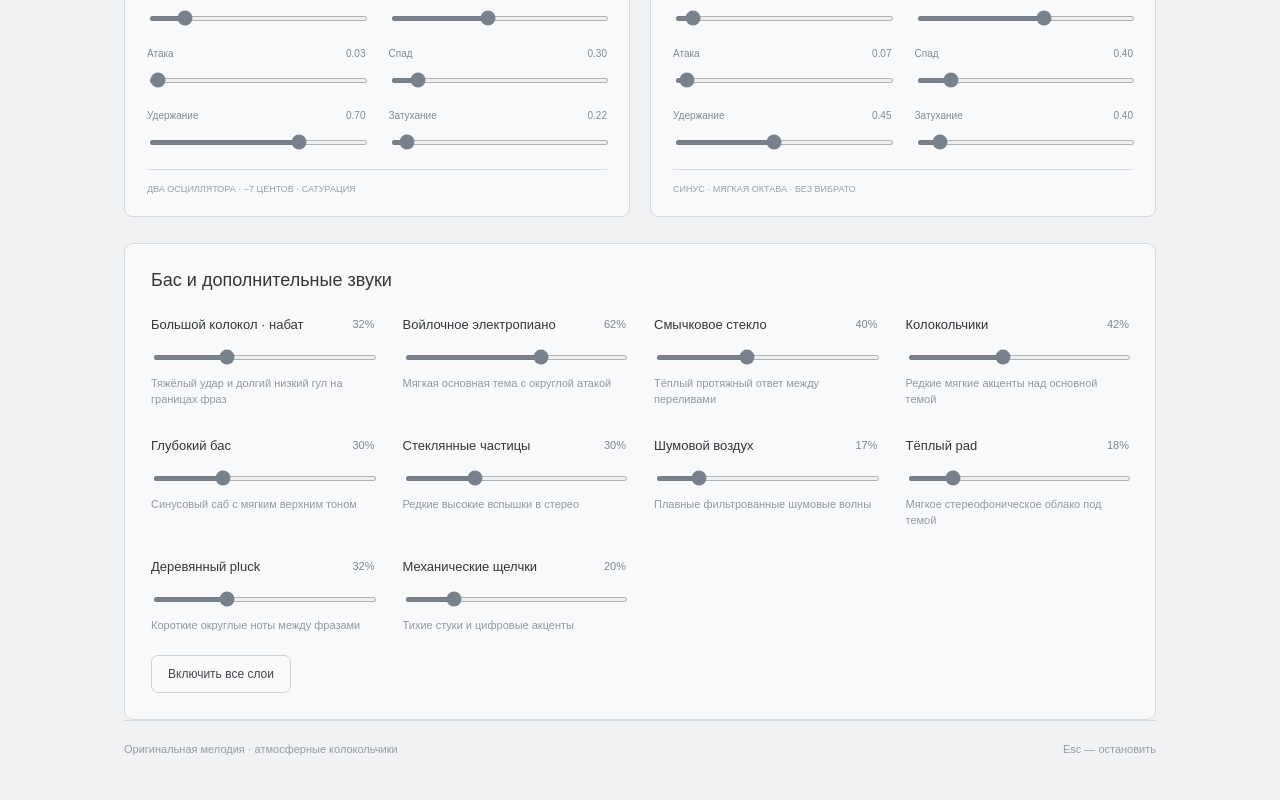
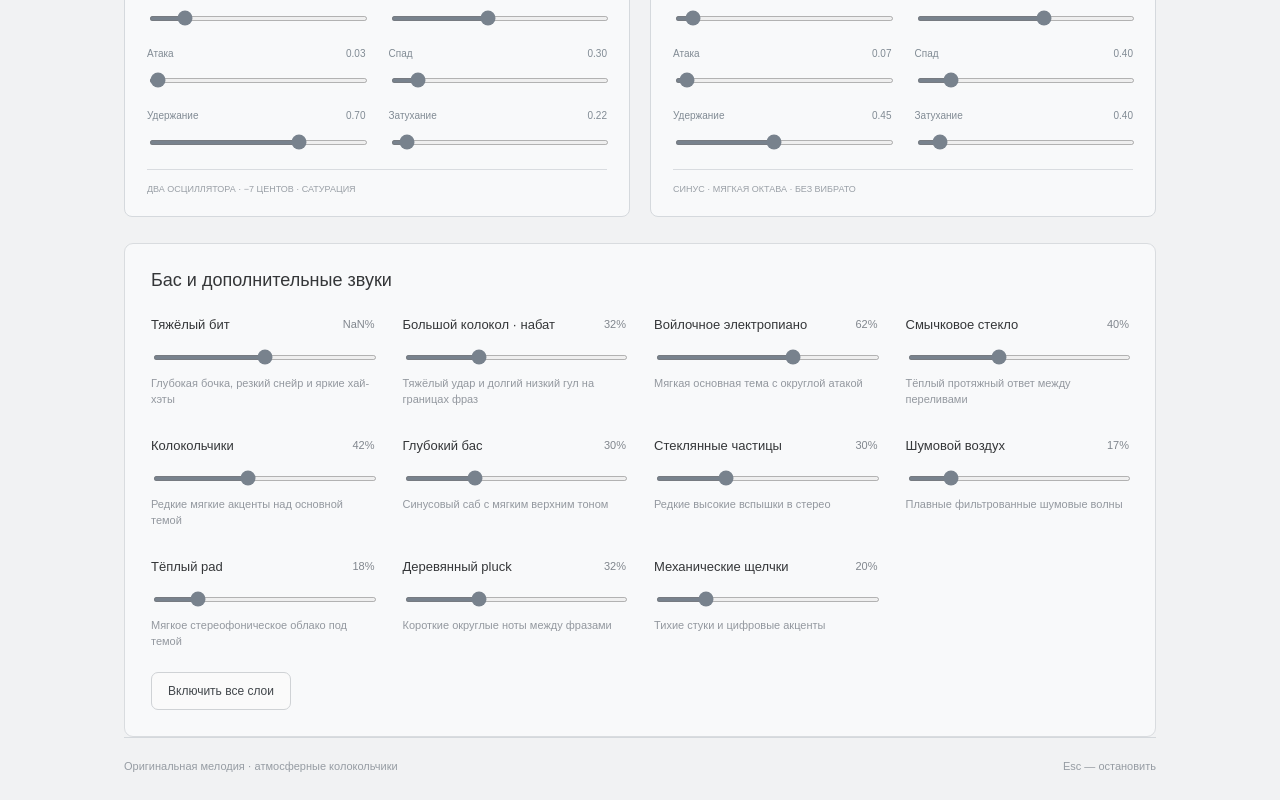
Before and after one commit to polinasergeenkova2007-crypto/origin-music-studio, a React (Vite) app: page / in a window 1280 px wide. Shown: the part 1543-2343 px from the top of the page. Built offline with nearby package versions, Linux system fonts and the light colour scheme.

Commit message:
Add src source files

```diff
--- a/src/App.tsx
+++ b/src/App.tsx
@@ -301,6 +301,7 @@ export default function App() {
                       bow: 0,
                       piano: 0,
                       tower: 0,
+                      beat: 0,
                       [id]: 1,
                     })
                   }
@@ -322,6 +323,11 @@ export default function App() {
         <div className="macro-grid">
           {(
             [
+              {
+                key: "beat",
+                name: "Тяжёлый бит",
+                description: "Глубокая бочка, резкий снейр и яркие хай-хэты",
+              },
               {
                 key: "tower",
                 name: "Большой колокол · набат",
@@ -412,6 +418,7 @@ export default function App() {
               bow: melodyDefaults.bow,
               piano: melodyDefaults.piano,
               tower: melodyDefaults.tower,
+              beat: melodyDefaults.beat,
             })
           }
         >
```
